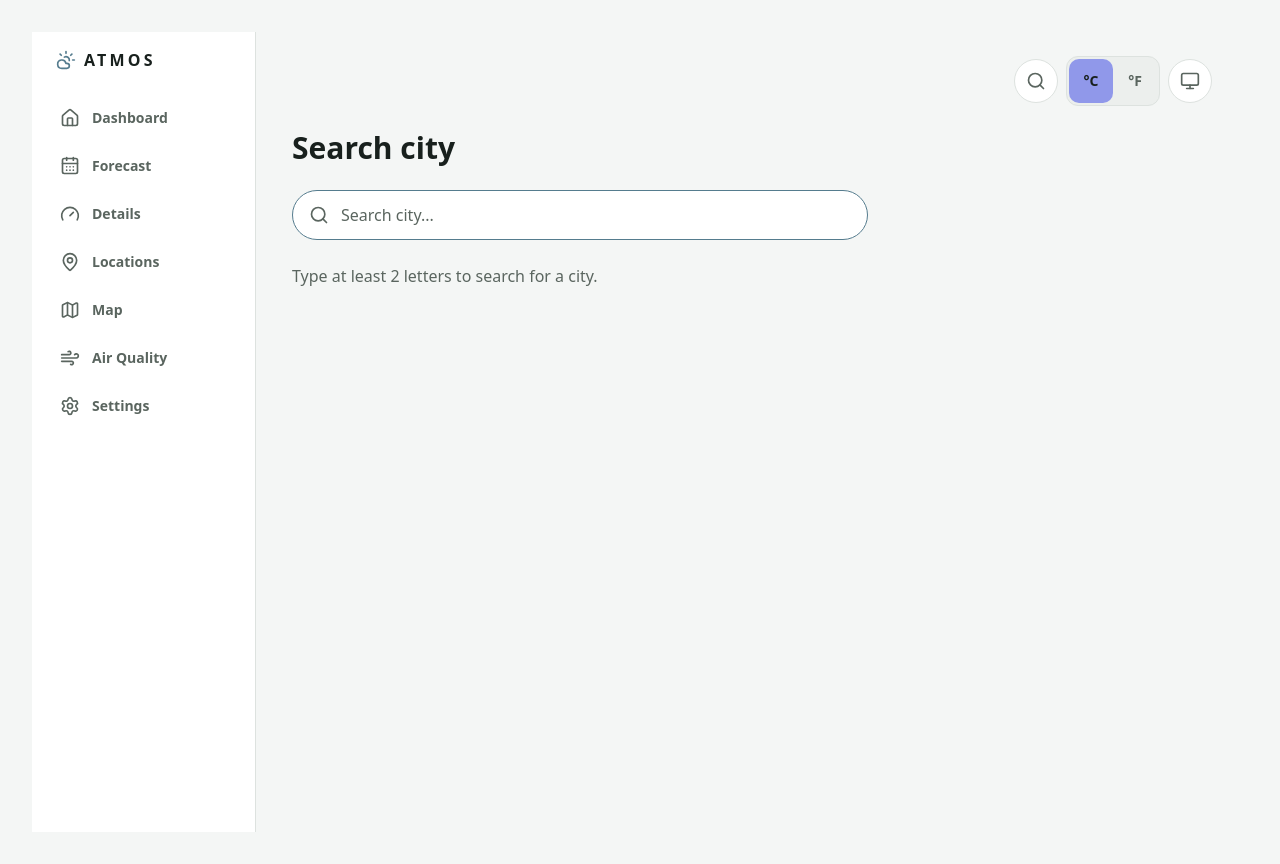
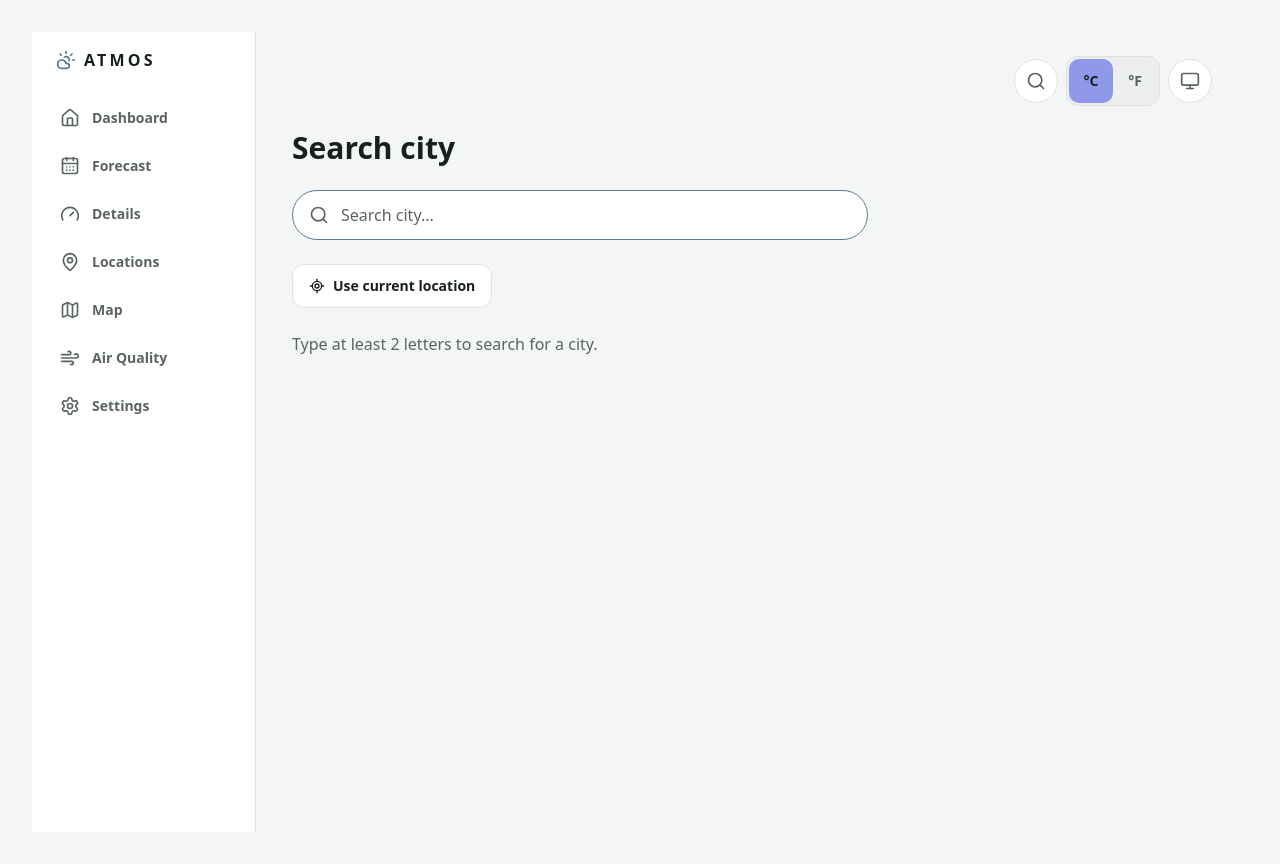
Before and after one commit to karanpr01/ATMOS-weather, a React (Vite) app: page /search in a window 1280 px wide. Built offline with nearby package versions, Linux system fonts and the light colour scheme.

Commit message:
feat: add use current location with permission-denied state

```diff
--- a/src/pages/Search.jsx
+++ b/src/pages/Search.jsx
@@ -1,7 +1,15 @@
 import { useState } from "react";
 import { useNavigate } from "react-router";
 import { useQuery } from "@tanstack/react-query";
-import { Check, MapPin, Plus, Search as SearchIcon, SearchX, WifiOff } from "lucide-react";
+import {
+  Check,
+  LocateFixed,
+  MapPin,
+  Plus,
+  Search as SearchIcon,
+  SearchX,
+  WifiOff,
+} from "lucide-react";
 import { useSettings } from "../context/settings-context";
 import { useDebounce } from "../hooks/useDebounce";
 import { searchCities } from "../lib/geocoding";
@@ -13,6 +21,29 @@ export default function Search() {
   const enabled = query.length >= 2;
   const { setLocation, saved, addSaved, removeSaved } = useSettings();
   const navigate = useNavigate();
+
+  const [geo, setGeo] = useState("idle"); // idle | loading | denied | error
+
+  const useMyLocation = () => {
+    if (!("geolocation" in navigator)) {
+      setGeo("error");
+      return;
+    }
+    setGeo("loading");
+    navigator.geolocation.getCurrentPosition(
+      ({ coords }) => {
+        setLocation({
+          name: "Current location",
+          region: `${coords.latitude.toFixed(2)}°, ${coords.longitude.toFixed(2)}°`,
+          latitude: coords.latitude,
+          longitude: coords.longitude,
+        });
+        navigate("/");
+      },
+      (err) => setGeo(err.code === 1 ? "denied" : "error"),
+      { timeout: 10000, maximumAge: 10 * 60 * 1000 },
+    );
+  };
 
   const { data, isFetching, isError, refetch } = useQuery({
     queryKey: ["geocode", query],
@@ -34,23 +65,33 @@ export default function Search() {
   let body;
   if (!enabled) {
     body = (
-      <p className="text-muted-foreground">Type at least 2 letters to search for a city.</p>
+      <p className="text-muted-foreground">
+        Type at least 2 letters to search for a city.
+      </p>
     );
   } else if (isFetching && !data) {
     body = (
       <div role="status" className="space-y-2">
         <span className="sr-only">Searching…</span>
         {[1, 2, 3].map((n) => (
-          <div key={n} className="h-16 animate-pulse rounded-2xl bg-muted motion-reduce:animate-none" />
+          <div
+            key={n}
+            className="h-16 animate-pulse rounded-2xl bg-muted motion-reduce:animate-none"
+          />
         ))}
       </div>
     );
   } else if (isError) {
     body = (
-      <div role="alert" className="rounded-2xl border border-border bg-card p-6">
+      <div
+        role="alert"
+        className="rounded-2xl border border-border bg-card p-6"
+      >
         <WifiOff className="size-6 text-muted-foreground" aria-hidden="true" />
         <p className="mt-2 font-semibold">We couldn't load weather data.</p>
-        <p className="text-sm text-muted-foreground">Check your connection and try again.</p>
+        <p className="text-sm text-muted-foreground">
+          Check your connection and try again.
+        </p>
         <button
           onClick={() => refetch()}
           className="mt-4 min-h-11 rounded-xl bg-primary px-4 text-sm font-bold text-primary-foreground"
@@ -62,12 +103,17 @@ export default function Search() {
   } else if (data?.length === 0) {
     body = (
       <div className="rounded-2xl border border-dashed border-border p-8 text-center">
-        <SearchX className="mx-auto size-8 text-muted-foreground" aria-hidden="true" />
+        <SearchX
+          className="mx-auto size-8 text-muted-foreground"
+          aria-hidden="true"
+        />
         <p className="mt-2 font-semibold">No matching locations found.</p>
-        <p className="text-sm text-muted-foreground">Check the spelling or try a nearby city.</p>
+        <p className="text-sm text-muted-foreground">
+          Check the spelling or try a nearby city.
+        </p>
       </div>
     );
-  }  else if (data) {
+  } else if (data) {
     body = (
       <ul className="space-y-2">
         {data.map((city) => {
@@ -88,10 +134,15 @@ export default function Search() {
                 onClick={() => choose(city)}
                 className="flex min-h-14 flex-1 items-center gap-3 rounded-2xl px-4 py-3 text-left hover:bg-muted"
               >
-              <MapPin className="size-5 shrink-0 text-muted-foreground" aria-hidden="true" />
+                <MapPin
+                  className="size-5 shrink-0 text-muted-foreground"
+                  aria-hidden="true"
+                />
                 <span>
                   <span className="block font-bold">{city.name}</span>
-                <span className="block text-sm text-muted-foreground">{city.region}</span>
+                  <span className="block text-sm text-muted-foreground">
+                    {city.region}
+                  </span>
                 </span>
               </button>
               <button
@@ -118,9 +169,14 @@ export default function Search() {
       <h1 className="text-3xl font-bold">Search city</h1>
 
       <div>
-        <label htmlFor="city-search" className="sr-only">Search city</label>
+        <label htmlFor="city-search" className="sr-only">
+          Search city
+        </label>
         <div className="flex items-center gap-3 rounded-full border border-border bg-card px-4 focus-within:border-primary">
-          <SearchIcon className="size-5 text-muted-foreground" aria-hidden="true" />
+          <SearchIcon
+            className="size-5 text-muted-foreground"
+            aria-hidden="true"
+          />
           <input
             id="city-search"
             type="search"
@@ -134,6 +190,42 @@ export default function Search() {
         </div>
       </div>
 
+      <div>
+        <button
+          onClick={useMyLocation}
+          disabled={geo === "loading"}
+          className="inline-flex min-h-11 items-center gap-2 rounded-xl border border-border bg-card px-4 text-sm font-semibold hover:bg-muted disabled:opacity-60"
+        >
+          <LocateFixed className="size-4" aria-hidden="true" />
+          {geo === "loading" ? "Finding you…" : "Use current location"}
+        </button>
+      </div>
+
+      {geo === "denied" && (
+        <div
+          role="alert"
+          className="rounded-2xl border border-border bg-card p-5"
+        >
+          <p className="font-semibold">Location access is unavailable.</p>
+          <p className="mt-1 text-sm text-muted-foreground">
+            You blocked location for this site. Search for a city instead, or
+            allow location in your browser's site settings and try again.
+          </p>
+        </div>
+      )}
+
+      {geo === "error" && (
+        <div
+          role="alert"
+          className="rounded-2xl border border-border bg-card p-5"
+        >
+          <p className="font-semibold">We couldn't find your location.</p>
+          <p className="mt-1 text-sm text-muted-foreground">
+            Check your connection or search for a city instead.
+          </p>
+        </div>
+      )}
+
       <p aria-live="polite" className="sr-only">
         {data ? `${data.length} results found` : ""}
       </p>
```
Lines whose indentation alone changed are shown as unchanged.
